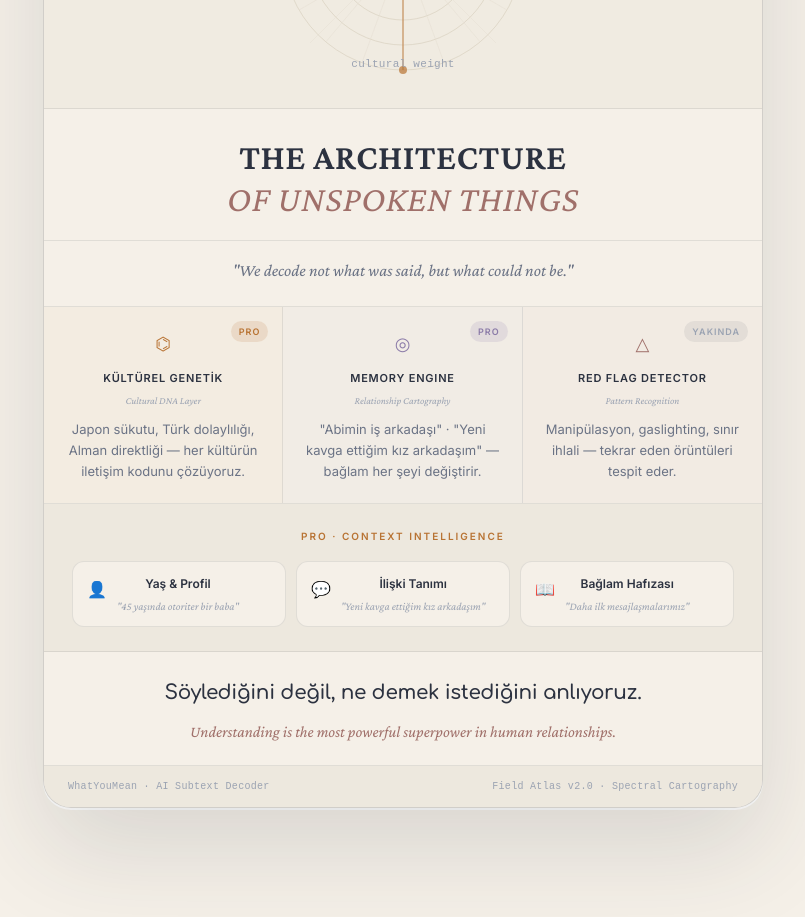
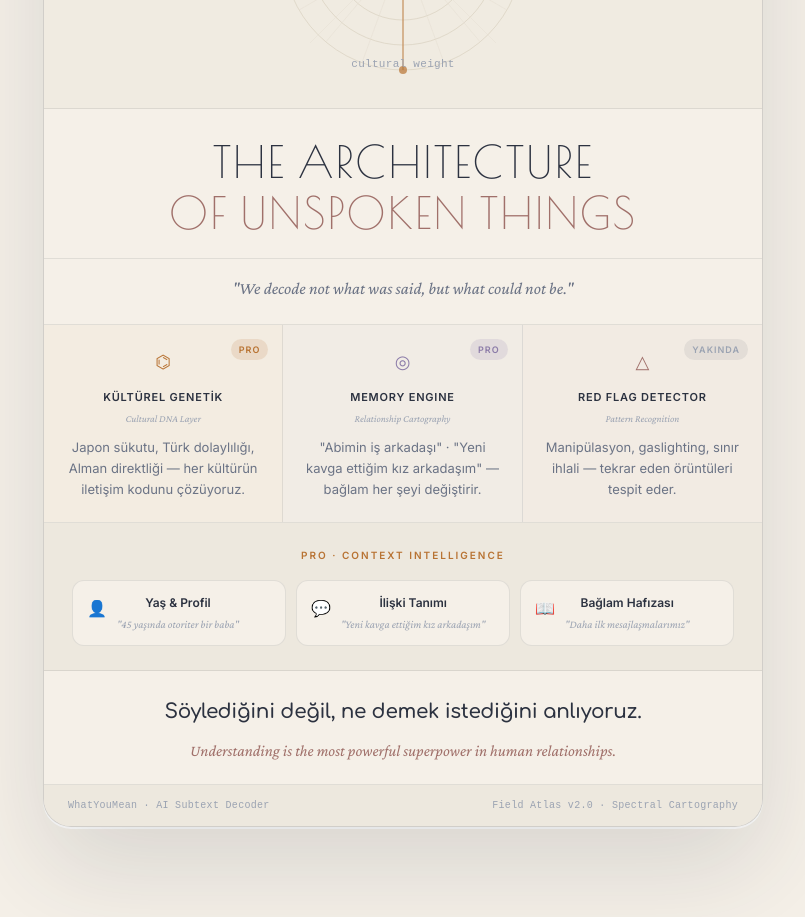
Before and after one commit to sapieneo/whatyoumean-landing, a plain HTML site: page index.html in a window 1280 px wide. Shown: the part 1020-1937 px from the top of the page, without its empty margins (237-1042 px from the left). Drawn offline with nearby package versions, Linux system fonts and the light colour scheme.

Commit message:
Atlas headline: Poiret One font matching original visual

```diff
--- a/index.html
+++ b/index.html
@@ -4,7 +4,7 @@
 <meta charset="UTF-8">
 <meta name="viewport" content="width=device-width, initial-scale=1.0">
 <title>WhatYouMean — Mesajların Arkasını Çöz</title>
-<link href="https://fonts.googleapis.com/css2?family=Comfortaa:wght@400;600;700&family=Inter:wght@300;400;500;600&family=Crimson+Pro:ital,wght@0,400;0,600;1,400;1,600&display=swap" rel="stylesheet">
+<link href="https://fonts.googleapis.com/css2?family=Comfortaa:wght@400;600;700&family=Inter:wght@300;400;500;600&family=Crimson+Pro:ital,wght@0,400;0,600;1,400;1,600&family=Poiret+One&display=swap" rel="stylesheet">
 <style>
 *{margin:0;padding:0;box-sizing:border-box}
 :root{
@@ -181,15 +181,15 @@ h1 .dim{color:var(--text-faint)}
   border-bottom:1px solid var(--border);
 }
 .atlas-hl-top{
-  font-family:'Crimson Pro',serif;
-  font-size:clamp(22px,3.5vw,36px);
-  font-weight:600;letter-spacing:0.5px;
+  font-family:'Poiret One',sans-serif;
+  font-size:clamp(26px,4vw,44px);
+  font-weight:400;letter-spacing:2px;
   color:var(--slate);line-height:1.15;
 }
 .atlas-hl-bot{
-  font-family:'Crimson Pro',serif;
-  font-size:clamp(22px,3.5vw,36px);
-  font-style:italic;letter-spacing:0.5px;
+  font-family:'Poiret One',sans-serif;
+  font-size:clamp(26px,4vw,44px);
+  font-weight:400;letter-spacing:2px;
   color:var(--rose);line-height:1.15;margin-bottom:16px;
 }
 
```
